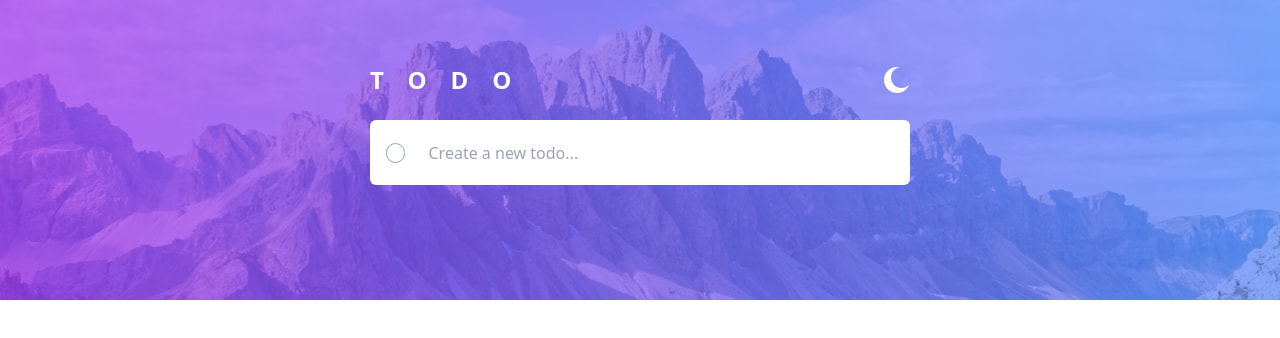
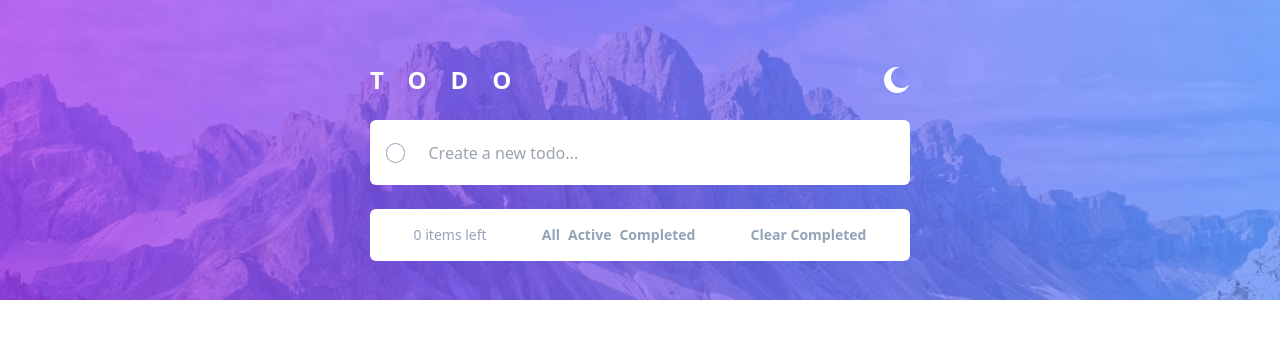
Before and after one commit to andrewsanc/todo-ts-react, a React (Vite) app: page / in a window 1280 px wide. Shown: the top 338 px of the page. Built offline with nearby package versions, Linux system fonts and the light colour scheme.

Commit message:
feat. added FormControls component

```diff
--- a/src/App.tsx
+++ b/src/App.tsx
@@ -4,6 +4,7 @@ import Todo from "./components/todo";
 import Header from "./components/header";
 import HeroImage from "./components/ui/hero-image";
 import TodoForm from "./components/todo-form";
+import FormControls from "./components/form-controls";
 
 export default function App() {
   const [todos, setTodos] = useState<TodoType[]>([]);
@@ -13,6 +14,10 @@ export default function App() {
     setTodos([{ title, isComplete: false }, ...todos]);
   }
 
+  function clearTodos() {
+    setTodos(todos.filter((todo) => !todo.isComplete));
+  }
+
   return (
     <div className="h-screen relative flex flex-col items-center sm:w-full gap-6">
       <HeroImage />
@@ -20,6 +25,7 @@ export default function App() {
       <TodoForm addTodo={addTodo} />
       <div className="flex flex-col bg-white rounded-md sm:w-[540px] w-[325px]">
         {todos && todos.map((todo, i) => <Todo todo={todo} key={i} />)}
+        <FormControls todoSize={todos.length} clearTodos={clearTodos} />
       </div>
     </div>
   );
--- /dev/null
+++ b/src/components/form-controls.tsx
@@ -0,0 +1,22 @@
+import Button from "./ui/button";
+
+interface FormControlsProps {
+  todoSize: number;
+  clearTodos: () => void;
+}
+
+export default function FormControls(props: FormControlsProps) {
+  const { todoSize, clearTodos } = props;
+
+  return (
+    <div className="flex items-center justify-around px-2 py-4 mx-2">
+      <p className="text-slate-400 text-sm">{todoSize} items left</p>
+      <div className="flex gap-2">
+        <Button text="All" />
+        <Button text="Active" />
+        <Button text=" Completed" />
+      </div>
+      <Button text="Clear Completed" onClick={clearTodos} />
+    </div>
+  );
+}
--- a/src/components/todo-form.tsx
+++ b/src/components/todo-form.tsx
@@ -21,7 +21,7 @@ export default function TodoForm(props: TodoFormProp) {
       <div className="flex items-center bg-white rounded-md sm:w-[540px] w-[325px] sm:h-[65px] h-[50px] px-4 gap-6">
         <Circle />
         <input
-          className="w-full text-slate-400 rounded-md active:border-none sm:h-[65px] h-[50px] focus:outline-none focus:text-slate-900"
+          className="w-full text-slate-400 rounded-md active:border-none sm:h-[65px] h-[50px] focus:outline-none focus:text-slate-700"
           type="text"
           placeholder="Create a new todo..."
           name="title"
--- a/src/components/todo.tsx
+++ b/src/components/todo.tsx
@@ -15,7 +15,7 @@ export default function Todo(prop: TodoProps) {
   return (
     <div className="flex items-center gap-4 px-2 py-4 mx-2 border-b-2">
       <Circle />
-      <div className="grow">{title}</div>
+      <div className="grow text-slate-700">{title}</div>
       <IconButton icon={DeleteIcon} />
     </div>
   );
--- /dev/null
+++ b/src/components/ui/button.tsx
@@ -0,0 +1,17 @@
+interface ButtonProps {
+  text: string;
+  onClick: () => void;
+}
+
+export default function Button(props: ButtonProps) {
+  const { text, onClick } = props;
+
+  return (
+    <button
+      className="font-semibold text-slate-400 hover:opacity-80 text-sm"
+      onClick={onClick}
+    >
+      {text}
+    </button>
+  );
+}
```
